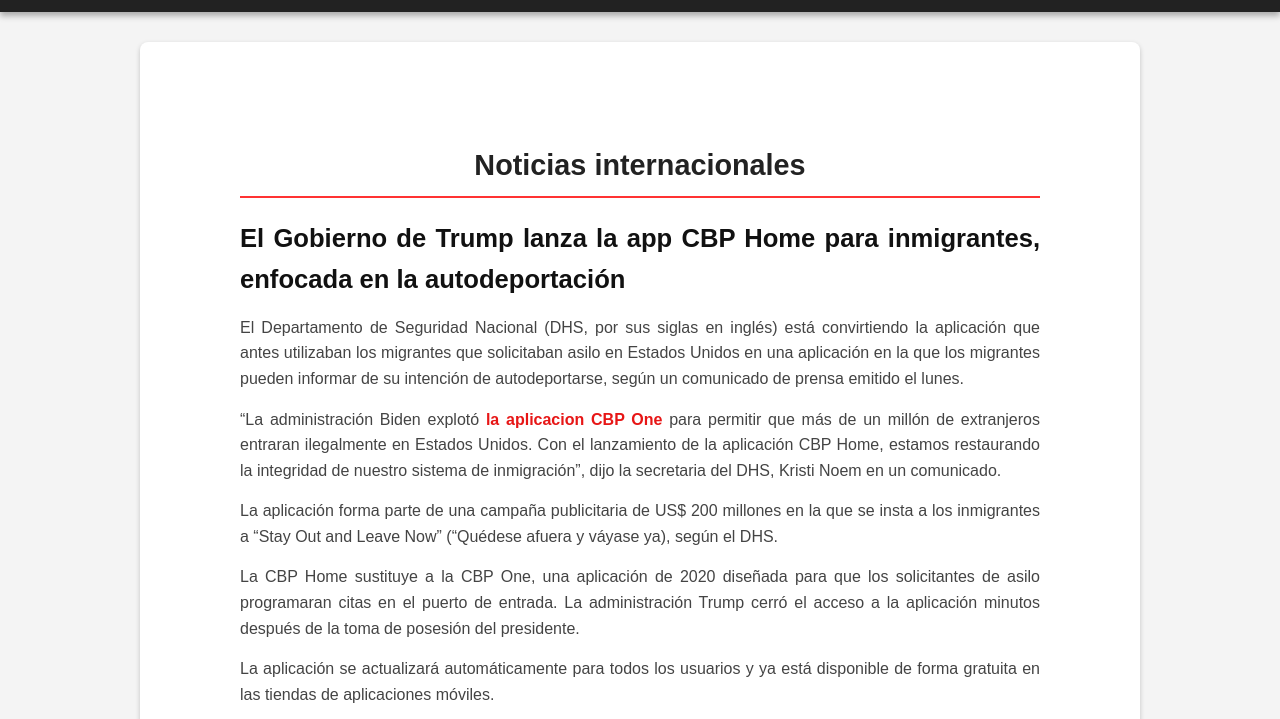
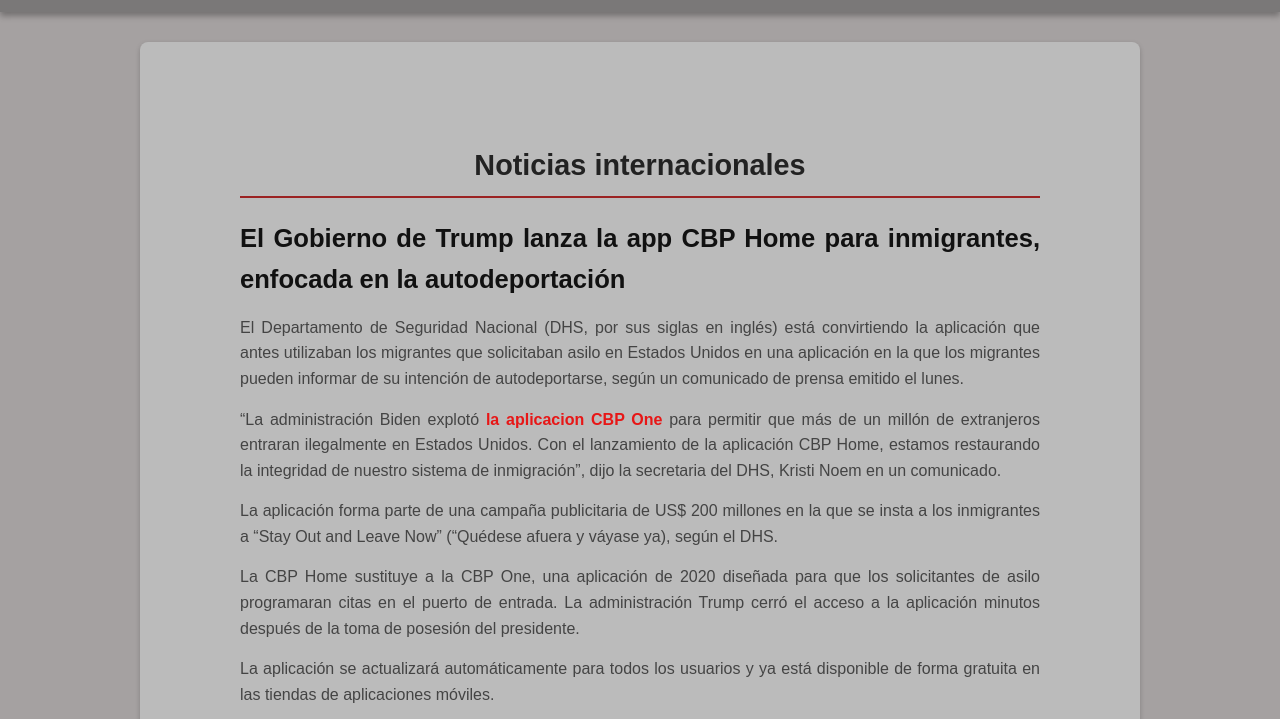
Before and after one commit to Jh0nFr3dyGu4pach4/Trabajo-Pagina-web-1, a plain HTML site: page Internacionales.html in a window 1280 px wide. Shown: the part 115-834 px from the top of the page. Drawn offline with Linux system fonts and the light colour scheme.

Commit message:
Update Internacionales.html

```diff
--- a/Internacionales.html
+++ b/Internacionales.html
@@ -4,7 +4,7 @@
     <meta charset="UTF-8">
     <meta name="viewport" content="width=device-width, initial-scale=1.0">
     <title>Noticias Nacionales</title>
-    <link rel="stylesheet" href="style.css">
+    <link rel="stylesheet" href="styleinternacional.css">
 </head>
 <body>
     <header>
```
